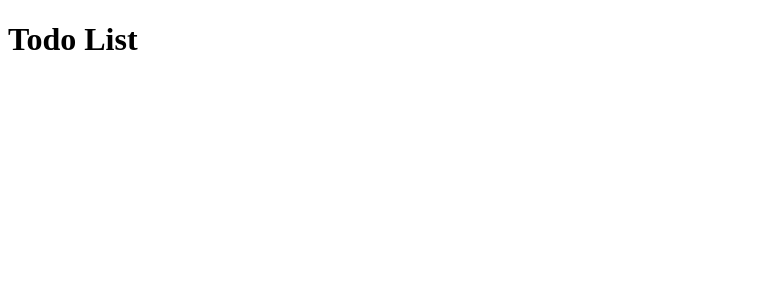
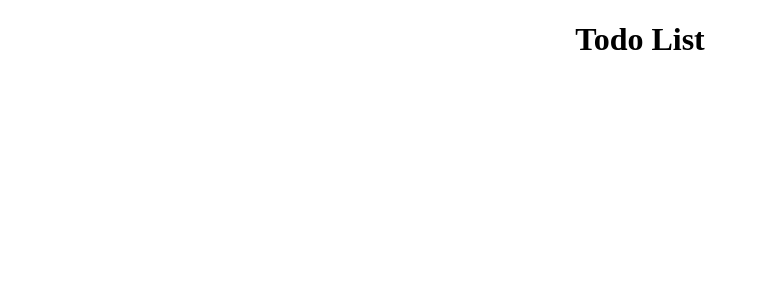
Before and after one commit to StudentCZ/review-todos, a React (Create React App) app in the folder client/: page / in a window 1280 px wide. Shown: the top 300 px of the page, without its empty margins (0-760 px from the left). Built offline with nearby package versions, Linux system fonts and the light colour scheme.

Commit message:
center the heading InputTodo component

```diff
--- a/client/src/components/InputTodo.js
+++ b/client/src/components/InputTodo.js
@@ -1,9 +1,10 @@
 import React from 'react';
+import styles from './InputTodo.module.css';
 
 const InputTodo = () => {
   return (
     <>
-      <h1 className='heading'> Todo List</h1>
+      <h1 className={styles.heading}> Todo List</h1>
     </>
   );
 };
--- a/client/src/components/InputTodo.module.css
+++ b/client/src/components/InputTodo.module.css
@@ -0,0 +1,3 @@
+.heading {
+  text-align: center;
+}
```
